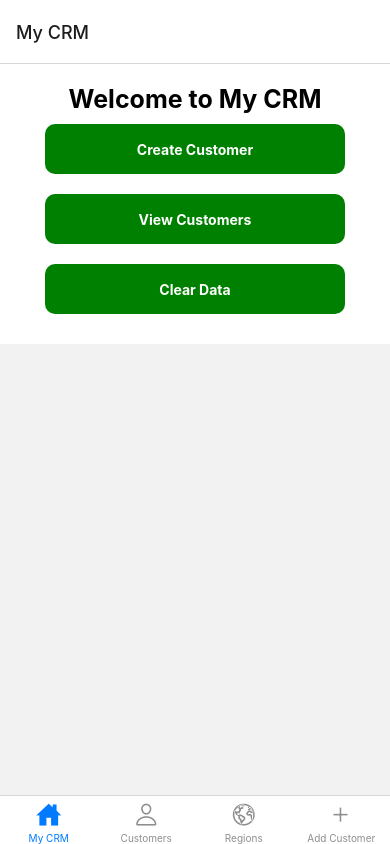
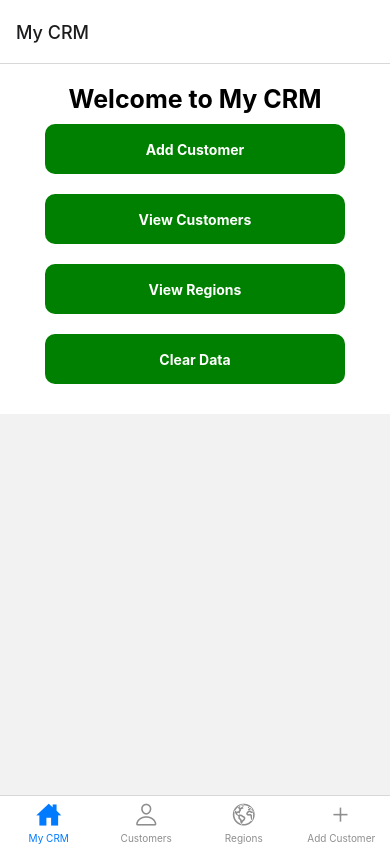
Before and after one commit to mark62005/my-crm, a React Native app: screen / in a window 390 px wide. Built offline with nearby package versions, Linux system fonts and the light colour scheme.

Commit message:
Edit home screen

```diff
--- a/src/navigation/screens/Home/index.js
+++ b/src/navigation/screens/Home/index.js
@@ -18,15 +18,22 @@ const Home = () => {
 
                     <Button
                         onPress={ () => navigate(routeNames.customers.NEW_CUSTOMER) }
-                        text="Create Customer"
+                        text="Add Customer"
                         disabled={ false }
                     />
 
                     <Button
-                        onPress={ () => navigate(routeNames.customers.CUSTOMERS_LIST) }
+                        onPress={ () => navigate(routeNames.customers.CUSTOMERS) }
                         text="View Customers"
                         disabled={ false }
                     />
+
+                    <Button
+                        onPress={ () => navigate(routeNames.regions.REGIONS) }
+                        text="View Regions"
+                        disabled={ false }
+                    />
+
                     <Button
                         onPress={ () => {
                             // TODO: Clear data
```
